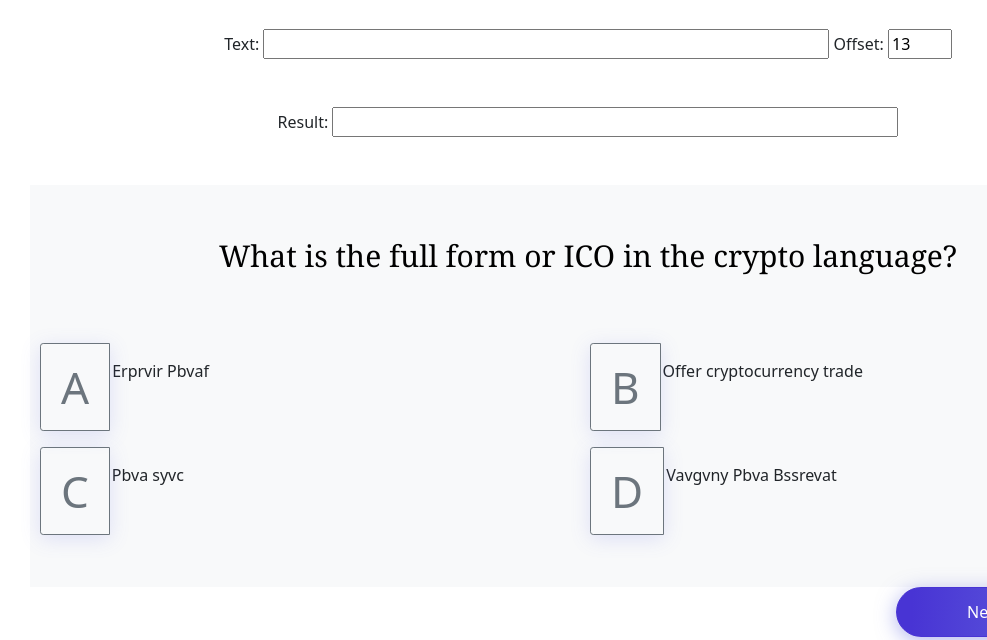
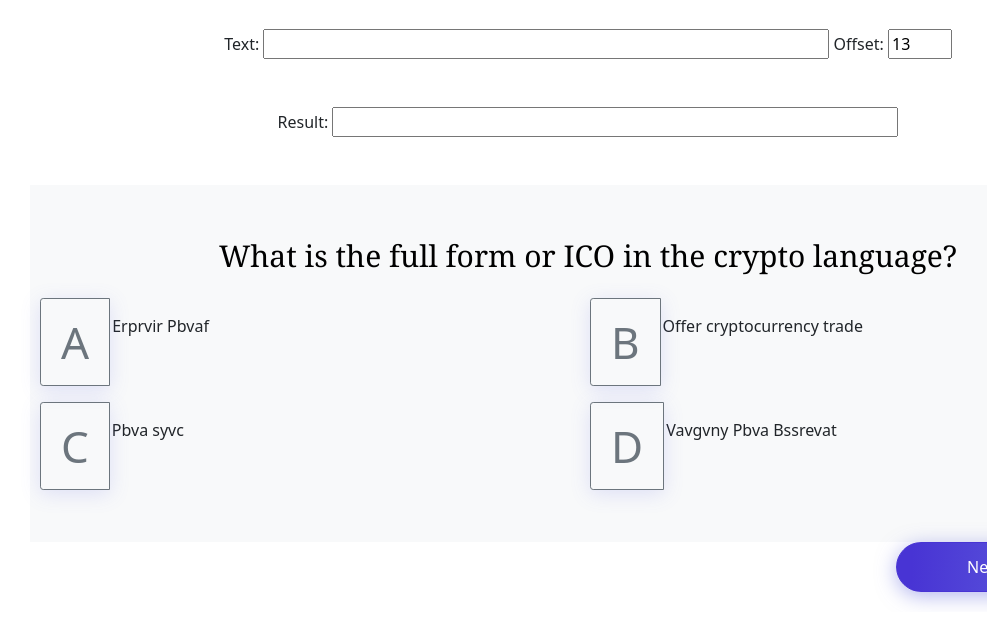
Before and after one commit to yungbreezei/HackathonChi2022, a website: page hackathonchicago/page5.html in a window 1280 px wide. Shown: the part 312-952 px from the top of the page, without its empty margins (52-1039 px from the left). After the commit the page ends 924 px from the top, so only its background shows below. Drawn offline with nearby package versions, Linux system fonts and the light colour scheme.

Commit message:
Update page5.html

```diff
--- a/hackathonchicago/page5.html
+++ b/hackathonchicago/page5.html
@@ -137,7 +137,7 @@
     <div class="container">
       <div class="row row-cols-1 g-3">
         <div class="col">
-            <text>What is the full form or ICO in the crypto language?<br/><br/></text>
+            <text>What is the full form or ICO in the crypto language?<br/></text>
         </div>
         <br/>
 <div class="row row-cols-1 row-cols-sm-2 row-cols-md-2 g-2">
```
